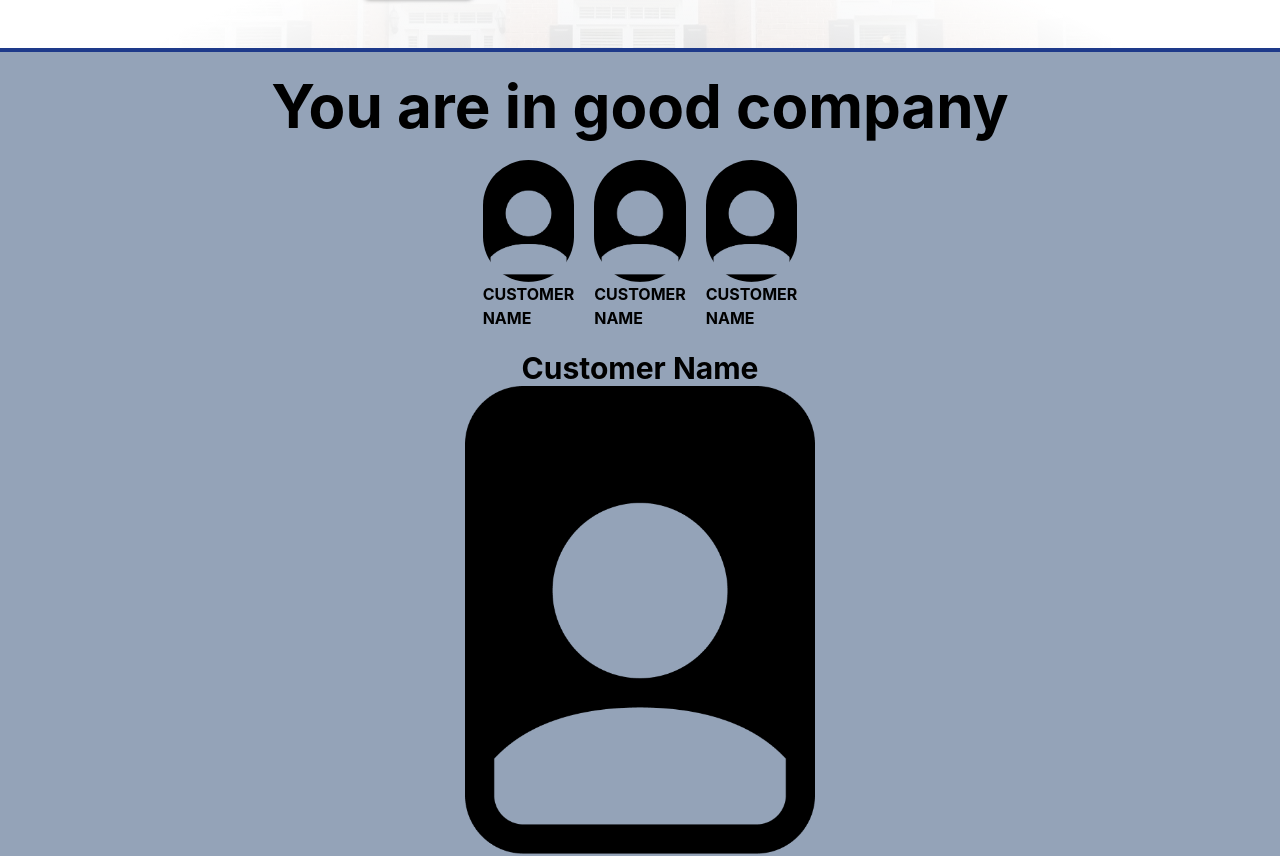
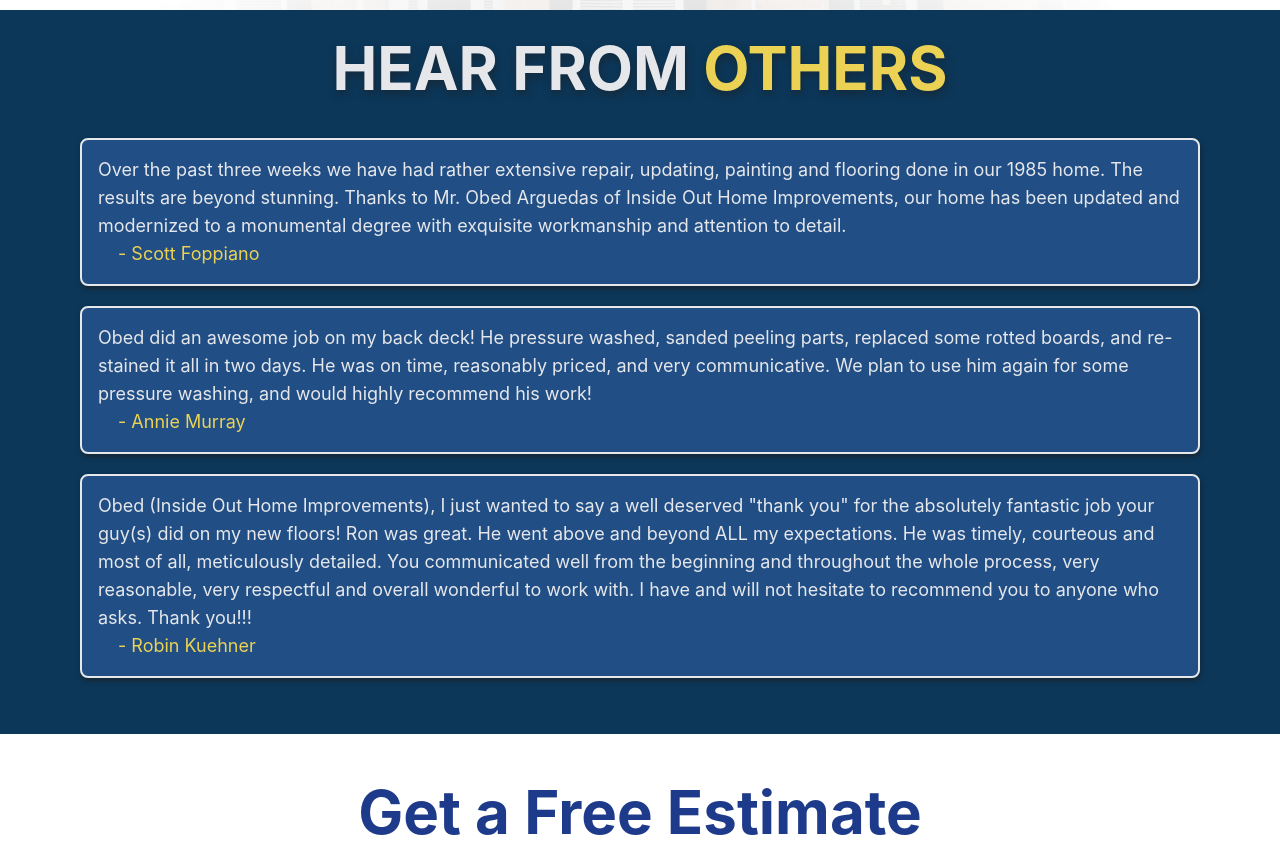
Before and after one commit to AaronTheDesigner/inside-out, a Next.js app: page / in a window 1280 px wide. Shown: the part 3224-4080 px from the top of the page. Built offline with nearby package versions, Linux system fonts and the light colour scheme.

Commit message:
animations to references section

```diff
--- a/pages/components/Hero.js
+++ b/pages/components/Hero.js
@@ -11,7 +11,7 @@
   })
   return (
     <div className="hero grid place-items-center border-b-4 border-blue-900">
-        <div className="poster h-screen flex flex-col border-x-4 border-blue-900 gap-y-6 justify-center items-center bg-white w-4/5 sm:w-3/12 md:1/5 drop-shadow-2xl">
+        <div className="poster flex flex-col border-x-4 border-blue-900 gap-y-6 justify-center items-center bg-white w-4/5 sm:w-3/12 md:1/5 drop-shadow-2xl">
           <div className="w-full">
             <div className="w-full">
                 <Image
--- a/pages/components/References.js
+++ b/pages/components/References.js
@@ -5,88 +5,54 @@
 
 const References = (props) => {
     const [ref, inView] = useInView({
-        triggerOnce: false,
+        triggerOnce: true,
         threshold: 0
         })
   return (
-    <div className=' bg-slate-400 py-4 sm:px-10 md:px-15 lg:px-20'>
-        <motion.h1
-            className="m-2 text-3xl text-center font-bold md:text-4xl lg:text-6xl"
-            ref={ref}
-            style={{
-                color: inView ? 'black' : 'blue',
-                transition: '2s 2s'
-            }}
+    <section id="references" className='py-4 text-gray-200 bg-primary-dark px-3 sm:px-10 md:px-15 lg:px-20'>
+        <h1 className="m-2 header-shadow text-3xl text-center font-bold uppercase md:text-4xl lg:text-6xl">
+            Hear from <motion.span ref={ref} style={{ color: inView ? '#EBD254' : 'white', transition: '1s 0s' }}>others</motion.span>
+        </h1>
+        <div className="flex flex-col my-6 gap-5 items-center py-4">
+            <motion.div className="quote bg-primary-light box-shadow p-4 text-xs sm:text-sm md:text-base lg:text-lg rounded-lg border-2"
+              ref={ref}
+              style={{
+                  transform: inView ? 'translate(0, 0)' : 'translate(-100%, 0)',
+                  opacity: inView ? '1' : '0',
+                  transition: '1.5s 1s'
+              }}
             >
-            You are in good company
-        </motion.h1>
-        <div className="flex flex-col w-full my-6 gap-5 items-center h-full">
-            <div className="flex justify-center w-1/12 items-center gap-5">
-                <div className="flex flex-col justify-center items-center">
-                    <div className='w-full text-center'>
-                        <Image
-                            src='/assets/person.png'
-                            layout='responsive'
-                            width={90}
-                            height={120}
-                            objectFit='contain'
-                            className='rounded-full'
-                        />
-                    </div>
-                    <span className="name">
-                        <p className='uppercase font-bold'>Customer Name</p>
-                    </span>
-                </div>
-                <div className="flex flex-col justify-center items-center">
-                    <div className='w-full text-center'>
-                        <Image
-                            src='/assets/person.png'
-                            layout='responsive'
-                            width={90}
-                            height={120}
-                            objectFit='contain'
-                            className='rounded-full'
-                        />
-                    </div>
-                    <span className="name">
-                        <p className='uppercase font-bold'>Customer Name</p>
-                    </span>
-                </div>
-                <div className="flex flex-col justify-center items-center">
-                    <div className='w-full text-center'>
-                        <Image
-                            src='/assets/person.png'
-                            layout='responsive'
-                            width={90}
-                            height={120}
-                            objectFit='contain'
-                            className='rounded-full'
-                        />
-                    </div>
-                    <span className="name">
-                        <p className='uppercase font-bold'>Customer Name</p>
-                    </span>
-                </div>
-            </div>
-            <div className="flex flex-col justify-center items-center gap-3">
-                    <div className='text-center w-3/5'>
-                        <span className='font-bold text-3xl'>
-                            Customer Name
-                        </span>
-                        <Image
-                            src='/assets/person.png'
-                            layout='responsive'
-                            width={90}
-                            height={120}
-                            objectFit='contain'
-                        />
-                        <span className="italic">
-                            this will be a quote from the customer. it will be shortened a bit for readability
-                        </span>
-                    </div>
-            </div>
+                <p>Over the past three weeks we have had rather extensive repair, updating, painting and flooring done in our 1985 home. The results are beyond stunning. Thanks to Mr. Obed Arguedas of Inside Out Home Improvements, our home has been updated and modernized to a monumental degree with exquisite workmanship and attention to detail.</p>
+                <motion.p className="name ml-5" ref={ref} style={{ color: inView ? '#EBD254' : 'white', transition: '1s 2s' }}>- Scott Foppiano</motion.p>
+            </motion.div>
+
+
+            <motion.div className="quote bg-primary-light box-shadow p-4 text-xs sm:text-sm md:text-base lg:text-lg rounded-lg border-2"
+              ref={ref}
+              style={{
+                  transform: inView ? 'translate(0, 0)' : 'translate(-100%, 0)',
+                  opacity: inView ? '1' : '0',
+                  transition: '1.5s 1s'
+              }}
+            >
+                <p>Obed did an awesome job on my back deck! He pressure washed, sanded peeling parts, replaced some rotted boards, and re-stained it all in two days. He was on time, reasonably priced, and very communicative. We plan to use him again for some pressure washing, and would highly recommend his work! </p>
+                <motion.p className="name ml-5" ref={ref} style={{ color: inView ? '#EBD254' : 'white', transition: '1s 2s' }}>- Annie Murray</motion.p>
+            </motion.div>
+
+
+            <motion.div className="quote bg-primary-light box-shadow p-4 text-xs sm:text-sm md:text-base lg:text-lg rounded-lg border-2"
+              ref={ref}
+              style={{
+                  transform: inView ? 'translate(0, 0)' : 'translate(-100%, 0)',
+                  opacity: inView ? '1' : '0',
+                  transition: '1.5s 1s'
+              }}
+            >
+                <p>Obed (Inside Out Home Improvements), I just wanted to say a well deserved "thank you" for the absolutely fantastic job your guy(s) did on my new floors! Ron was great. He went above and beyond ALL my expectations. He was timely, courteous and most of all, meticulously detailed. You communicated well from the beginning and throughout the whole process, very reasonable, very respectful and overall wonderful to work with. I have and will not hesitate to recommend you to anyone who asks. Thank you!!!</p>
+                <motion.p className="name ml-5" ref={ref} style={{ color: inView ? '#EBD254' : 'white', transition: '1s 2s' }}>- Robin Kuehner</motion.p>
+            </motion.div>
         </div>
-    </div>
+    </section>
   )
 }
 
--- a/pages/components/Services.js
+++ b/pages/components/Services.js
@@ -44,7 +44,7 @@
   return (
     <section
         id="services"
-        className="services border-b-4 border-blue-900 primary-dark py-4 sm:px-10 md:px-15 lg:px-20"
+        className="services border-b-4 border-primary-dark primary-dark py-4 sm:px-10 md:px-15 lg:px-20"
         ref={ref}
         style={{
 
--- a/styles/globals.css
+++ b/styles/globals.css
@@ -93,6 +93,14 @@
   background-color: #214E85;
 }
 
+.border-primary-light {
+  border-color: #214E85;
+}
+
+.border-primary-dark {
+  border-color: #0C3759;
+}
+
 .shadow {
   filter: drop-shadow(10px, 10px, 3px, rgba(0, 0, 0, 1));
 }
```
